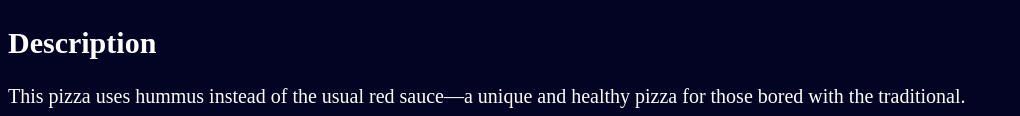
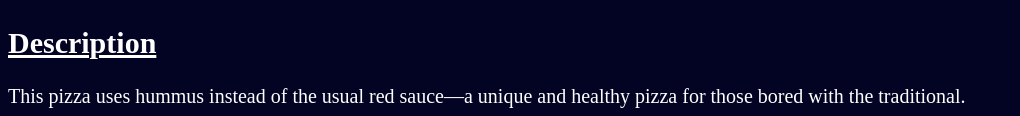
Before and after one commit to traejiik/odin-recipes, a plain HTML site: page recipes/hummus-pizza.html in a window 1280 px wide. Shown: the part 604-720 px from the top of the page, without its empty margins (0-1020 px from the left). Drawn offline with Linux system fonts and the light colour scheme.

Commit message:
Add text decoration to h2

```diff
--- a/styles.css
+++ b/styles.css
@@ -15,6 +15,10 @@ h1 {
     text-align: center;
 }
 
+h2 {
+    text-decoration: underline;
+}
+
 .subtitle {
     font-weight: bold;
     font-size: 28px;
```
